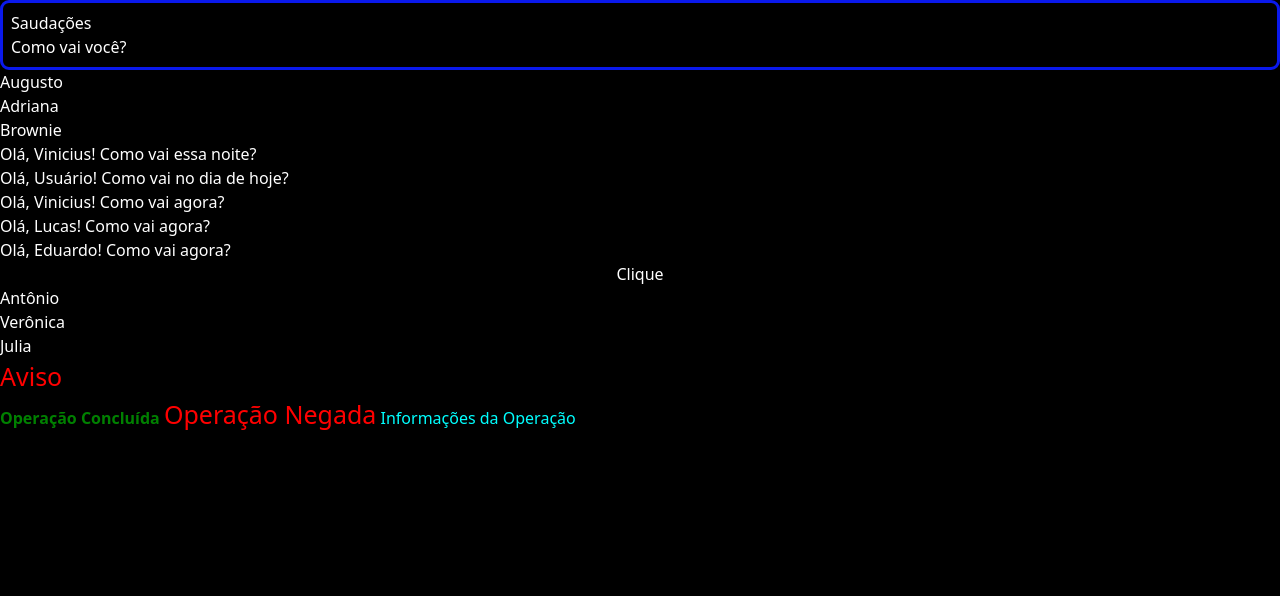
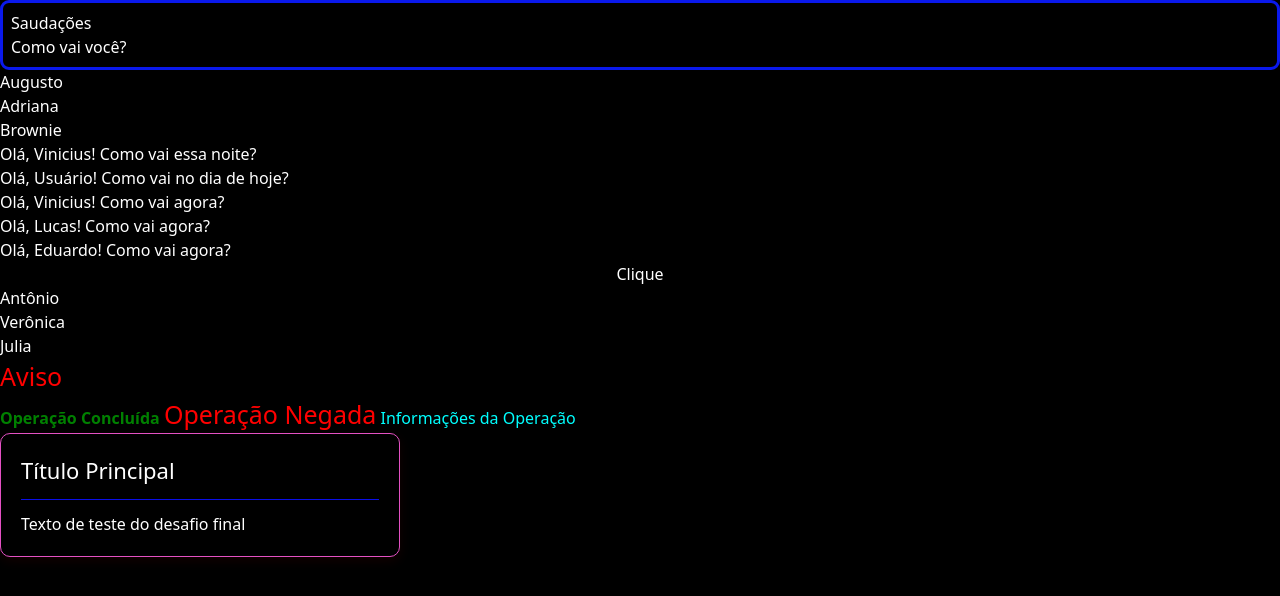
Before and after one commit to AugustoTorin/aulas-react, a Next.js app in the folder exercicios-cap-dois/: page / in a window 1280 px wide. Shown: the top 596 px of the page. Built offline with nearby package versions, Linux system fonts and the light colour scheme.

Commit message:
finalização do desafio final jsx avançado

```diff
--- a/exercicios-cap-dois/app/globals.css
+++ b/exercicios-cap-dois/app/globals.css
@@ -20,3 +20,30 @@
   color: aqua;
   font-weight: 500;
 }
+
+.card-desafio {
+    width: 400px;
+    padding: 20px;
+    border: 1px solid #e451c4;
+    border-radius: 10px;
+    box-shadow: 0 4px 12px rgba(224, 17, 17, 0.08);
+}
+
+.card-header {
+    padding-bottom: 12px;
+    border-bottom: 1px solid #0b0fe7;
+}
+
+.card-header h1 {
+    margin: 0;
+    font-size: 22px;
+}
+
+.card-body {
+    padding-top: 12px;
+}
+
+.card-body p {
+    margin: 0;
+    line-height: 1.5;
+}
--- a/exercicios-cap-dois/app/page.js
+++ b/exercicios-cap-dois/app/page.js
@@ -5,6 +5,7 @@ import Badge from "@/components/Badge";
 import MensagemDinamica from "@/components/BadgeDinamico";
 import BotaoAcao from "@/components/BotaoAcao";
 import Card from "@/components/Card";
+import CardsDesafio from "@/components/HeaderBody";
 import ListaId from "@/components/ListaId";
 import App from "@/components/Saudacao";
 
@@ -30,6 +31,8 @@ export default function Home(){
       <Badge tipo={'warning'} />
 
       <MensagemDinamica />
+
+      <CardsDesafio />
     </>
   );
 }
--- /dev/null
+++ b/exercicios-cap-dois/components/HeaderBody.js
@@ -0,0 +1,16 @@
+const CardDesafio = ({children}) => <div className="card-desafio">{children}</div>
+
+const CardHeader = ({children}) => <div className="card-header">{children}</div>
+
+const CardBody = ({children}) => <div className="card-body">{children}</div>
+
+export default function CardsDesafio(){
+    return(
+        <CardDesafio>
+
+            <CardHeader><h1>Título Principal</h1></CardHeader>
+            <CardBody><p>Texto de teste do desafio final</p></CardBody>
+
+        </CardDesafio>
+    );
+}
```
